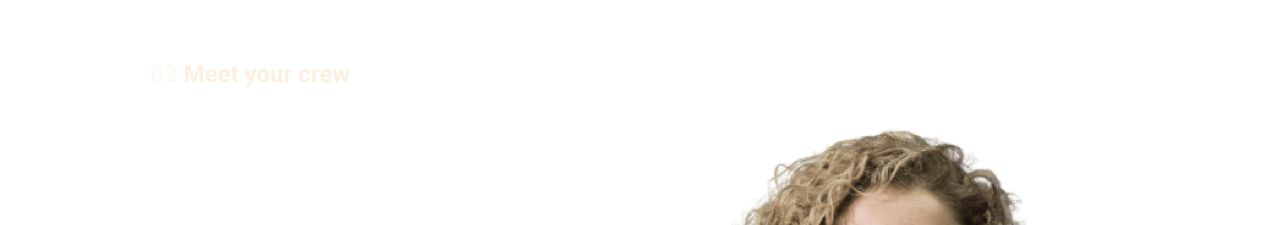
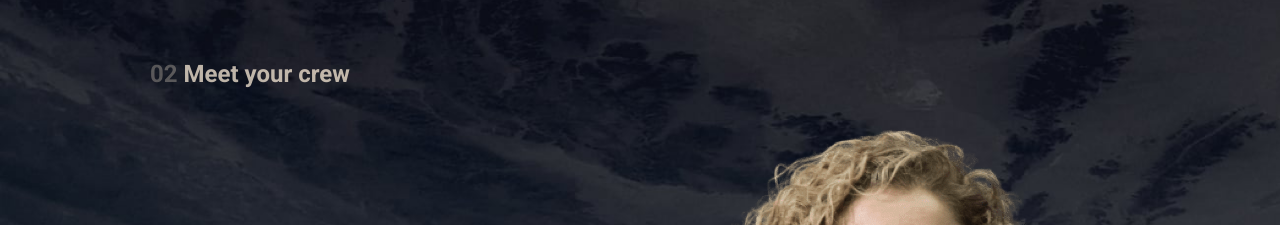
Before and after one commit to AbdulrahmanIbrahim1/Front-end--space, a plain HTML site: page crew.html in a window 1280 px wide. Shown: the part 132-357 px from the top of the page. Drawn offline with Linux system fonts and the light colour scheme.

Commit message:
backgrounds

```diff
--- a/css/crew.css
+++ b/css/crew.css
@@ -4,7 +4,7 @@
 }
 
 body {
-  background-image: url("/backgrounds/background-crew-desktop.jpg") no-repeat;
+  background-image: url("../backgrounds/background-crew-desktop.jpg") ;
   background-size: cover;
   overflow-x: hidden;
   font-family: 'Open Sans', sans-serif;
--- a/css/des.css
+++ b/css/des.css
@@ -4,7 +4,7 @@
 }
 
 body {
-  background-image: url("/backgrounds/background-destination-desktop.jpg") no-repeat;
+  background-image: url("../backgrounds/background-destination-desktop.jpg") no-repeat;
   background-size: cover;
   overflow-x: hidden;
   font-family: 'Open Sans', sans-serif;
--- a/css/main.css
+++ b/css/main.css
@@ -4,7 +4,7 @@
 }
 
 body {
-  background-image: url("/backgrounds/background-home-desktop.jpg") no-repeat;
+  background-image: url("../backgrounds/background-home-desktop.jpg") no-repeat;
   background-size: cover;
   overflow: hidden;
   font-family: 'Open Sans', sans-serif;
```
Also changed, not shown: crew.html (+4 -0 lines).
